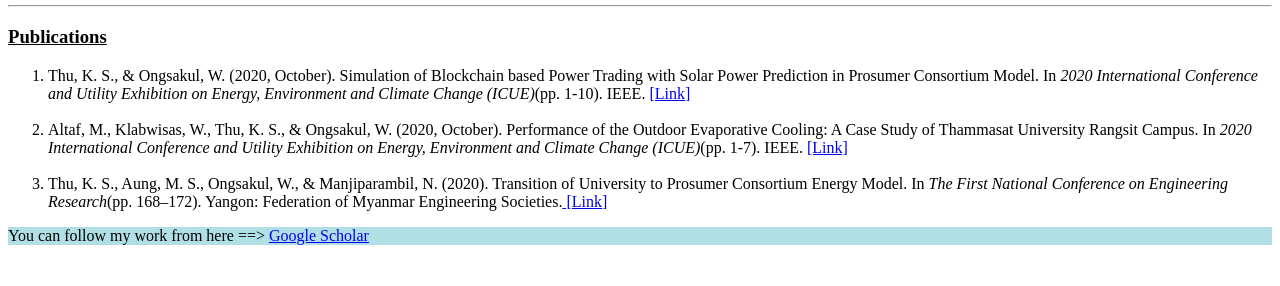
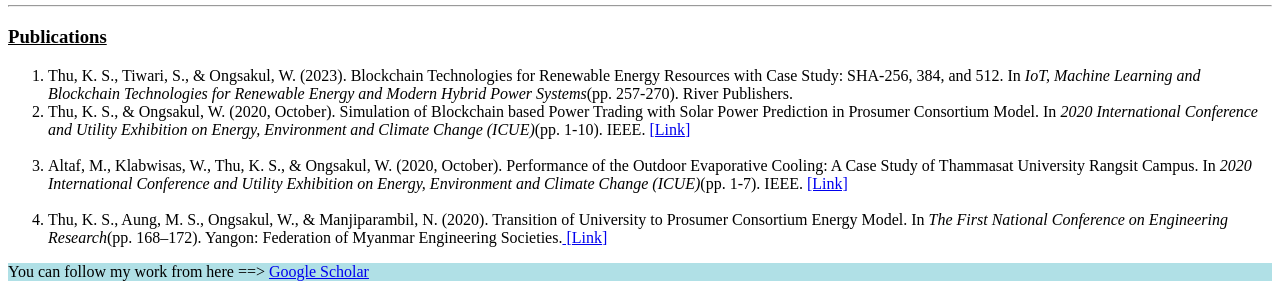
Before and after one commit to andrewkst/InternetTech-Applications_AboutMe, a plain HTML site: page index.html in a window 1280 px wide. Shown: the part 966-1252 px from the top of the page. Drawn offline with Linux system fonts and the light colour scheme.

Commit message:
Update index.html

```diff
--- a/index.html
+++ b/index.html
@@ -113,6 +113,7 @@
     <hr>
     <h3> <span style="text-decoration: underline;">Publications</span> </h3>
     <ol>
+        <li>Thu, K. S., Tiwari, S., &amp; Ongsakul, W. (2023). Blockchain Technologies for Renewable Energy Resources with Case Study: SHA-256, 384, and 512. In&nbsp;<em>IoT, Machine Learning and Blockchain Technologies for Renewable Energy and Modern Hybrid Power Systems</em>(pp. 257-270). River Publishers.</li>
         <li>Thu, K. S., &amp; Ongsakul, W. (2020, October). Simulation of Blockchain based Power Trading with Solar Power Prediction in Prosumer Consortium Model. In&nbsp;<em>2020 International Conference and Utility Exhibition on Energy, Environment and Climate Change (ICUE)</em>(pp. 1-10). IEEE. <a href="https://ieeexplore.ieee.org/document/9307086"> [Link]</a></li><br>
         <li>Altaf, M., Klabwisas, W., Thu, K. S., &amp; Ongsakul, W. (2020, October). Performance of the Outdoor Evaporative Cooling: A Case Study of Thammasat University Rangsit Campus. In&nbsp;<em>2020 International Conference and Utility Exhibition on Energy, Environment and Climate Change (ICUE)</em>(pp. 1-7). IEEE. <a href="https://ieeexplore.ieee.org/document/9307135"> [Link]</a></li><br>
         <li>Thu, K. S., Aung, M. S., Ongsakul, W., &amp; Manjiparambil, N. (2020). Transition of University to Prosumer Consortium Energy Model. In&nbsp;<em>The First National Conference on Engineering Research</em>(pp. 168&ndash;172). Yangon: Federation of Myanmar Engineering Societies.<a href=https://www.researchgate.net/publication/339102942_Transition_of_University_to_Prosumer_Consortium_Energy_Model?_sg%5B0%5D=kZSVFvKeX3UsORFn_Fb91trInatzhzut7PHwfEsjyxJ1fhogmgpV-k8IGq-aF59n-tL2_IKNrrvYovqJlWph9ZpkdVVQJHThD0TIXq_6.-3DsrPmq1t1B_rZOWFny_y1bAI3kA0VdEKgVZp8PJWsnR_os_nK5ASUFZP-SOGHPbLrYvpZfKeY_wmsCSJ136Q>  [Link]</a> </li>
```
